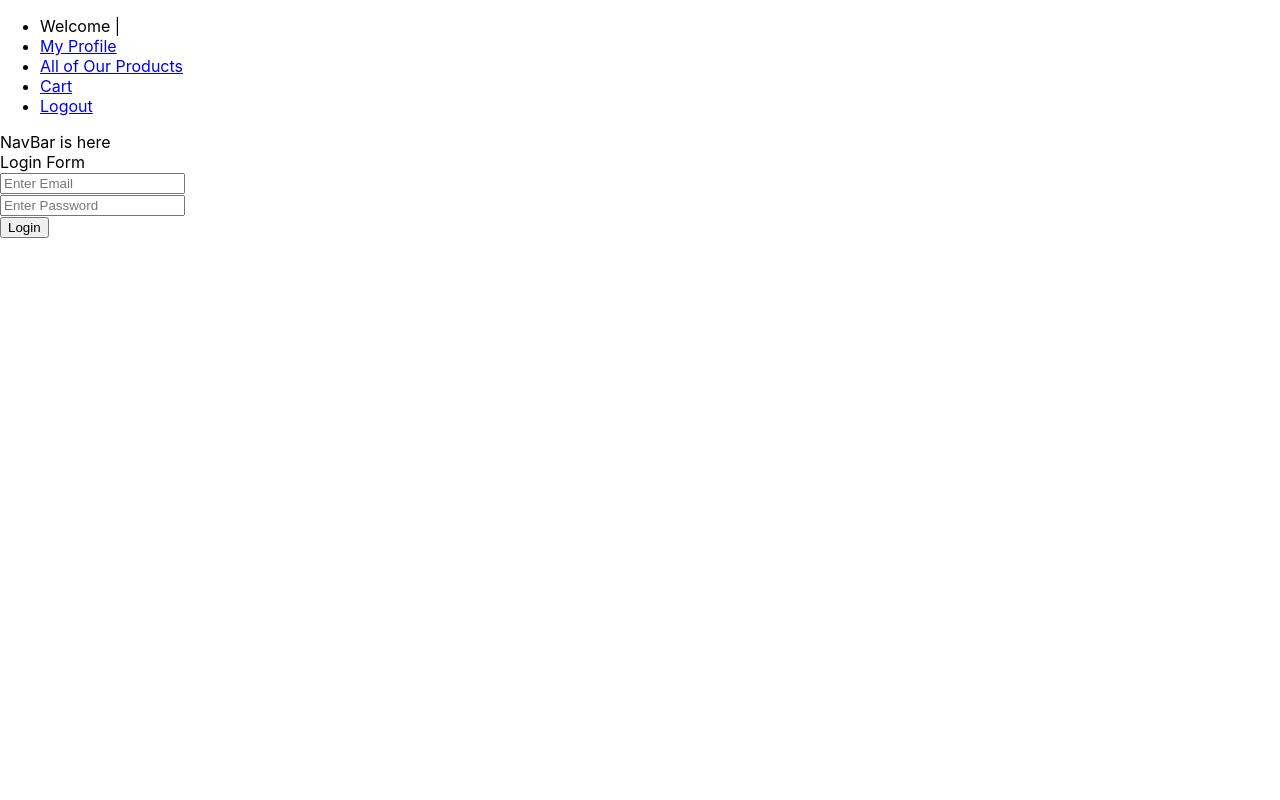
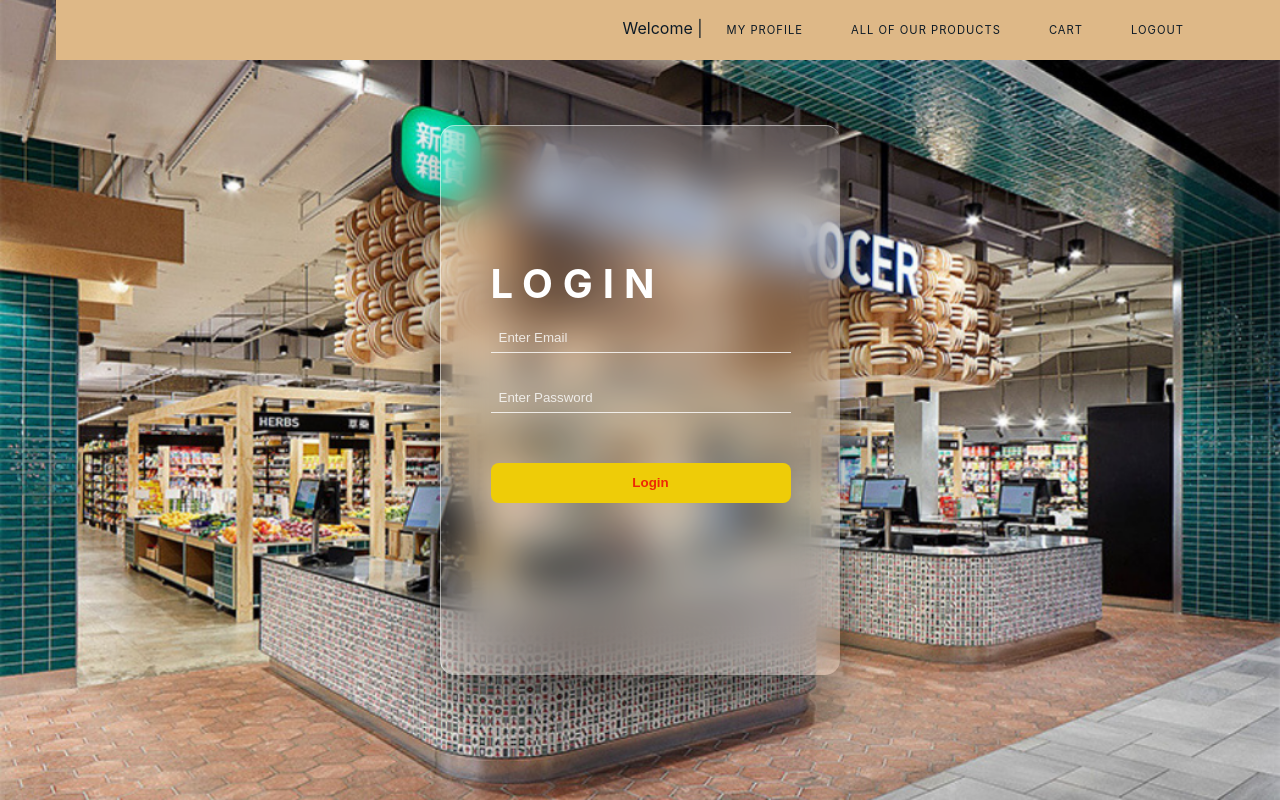
Before and after one commit to karmalexz/lucky-asian-grocery-front-end, a React (Create React App) app: page /#/login in a window 1280 px wide. Built offline with nearby package versions, Linux system fonts and the light colour scheme; no server answers.

Commit message:
css partially added

```diff
--- a/src/App.css
+++ b/src/App.css
@@ -48,3 +48,110 @@
 .cartImage{
   width: 20vw;
 }
+* {
+  border: 0;
+  box-sizing: border-box;
+  margin: 0;
+  padding: 0;
+}
+#navbar {
+  background: burlywood;
+  color: rgb(13, 26, 38);
+  position: fixed;
+  top: 0;
+  height: 60px;
+  line-height: 60px;
+  width:100vw;
+  z-index: 10;
+  margin-left: -24em;
+}
+
+.nav-wrapper {
+  margin: auto;
+  text-align: center;
+  width: 90%;
+  margin-right: 50%;
+}
+
+
+#navbar ul {
+  display: inline-block;
+  float:right;
+  list-style: none;
+  /* margin-right: 14px; */
+  margin-top: -2px;
+  text-align: left;
+  transition: transform 0.5s ease-out;
+  -webkit-transition: transform 0.5s ease-out;
+}
+/* @media (max-width: 640px) {
+  #navbar ul {
+    display: none;
+  }
+} */
+
+/* @media (orientation: landscape) {
+  #navbar ul {
+    display: inline-block;
+  }
+} */
+
+#navbar li {
+  display: inline-block;
+}
+
+#navbar li a {
+  color: rgb(13, 26, 38);
+  display: block;
+  font-size: 0.7em;
+  height: 50px;
+  letter-spacing: 1px;
+  margin: 0 20px;
+  padding: 0 4px;
+  position: relative;
+  text-decoration: none;
+  text-transform: uppercase;
+  transition: all 0.5s ease;
+  -webkit-transition: all 0.5s ease;
+}
+
+#navbar li a:hover {
+  /* border-bottom: 1px solid rgb(28, 121, 184); */
+  color: rgb(28, 121, 184);
+  transition: all 1s ease;
+  -webkit-transition: all 1s ease;
+}
+
+/* Animated Bottom Line */
+#navbar li a:before,
+#navbar li a:after {
+  content: "";
+  position: absolute;
+  width: 0%;
+  height: 1px;
+  bottom: -1px;
+  background: rgb(13, 26, 38);
+}
+
+#navbar li a:before {
+  left: 0;
+  transition: 0.5s;
+}
+
+#navbar li a:after {
+  background: rgb(13, 26, 38);
+  right: 0;
+  /* transition: width 0.8s cubic-bezier(0.22, 0.61, 0.36, 1); */
+}
+
+#navbar li a:hover:before {
+  background: rgb(13, 26, 38);
+  width: 100%;
+  transition: width 0.5s cubic-bezier((0.22, 0.61, 0.36, 1));
+}
+
+#navbar li a:hover:after {
+  background: transparent;
+  width: 100%;
+  /* transition: 0s; */
+}
--- a/src/components/Home.js
+++ b/src/components/Home.js
@@ -1,89 +1,101 @@
-import React, { Component } from 'react';
-import {HashRouter as Router, Route, Link} from 'react-router-dom'
-import NavBar from './Navbar';
-import Products from './Products';
-import Categories from './Categories'
-import Login from './Login'
-import axios from 'axios';
-import MyProfile from './MyProfile'
-import ProductShow from './ProductShow';
-import Cart from './Cart';
+import React, { Component } from "react";
+import { HashRouter as Router, Route, Link } from "react-router-dom";
+import NavBar from "./Navbar";
+import Products from "./Products";
+import Categories from "./Categories";
+import Login from "./Login";
+import axios from "axios";
+import MyProfile from "./MyProfile";
+import ProductShow from "./ProductShow";
+import Cart from "./Cart";
 
-const BASE_URL = 'http://localhost:3000'
+const BASE_URL = "http://localhost:3000";
 
 class Home extends Component {
-
   //App state
   state = {
-    currentUser: {}
-  }
+    currentUser: {},
+  };
 
   //function to run on component mounting
-  componentDidMount(){
+  componentDidMount() {
     this.setCurrentUser();
   }
 
   //function to set the state to the current logged in user
   setCurrentUser = () => {
     let token = "Bearer " + localStorage.getItem("jwt");
-    axios.get(`${BASE_URL}/users/current`, {
+    axios
+      .get(`${BASE_URL}/users/current`, {
         headers: {
-        'Authorization': token
-      }
+          Authorization: token,
+        },
       })
-    .then(res => {
-      this.setState({currentUser: res.data})
+      .then((res) => {
+        this.setState({ currentUser: res.data });
       })
-    .catch(err => console.warn(err))
-  }
+      .catch((err) => console.warn(err));
+  };
 
   //function to log the user out.
   handleLogout = () => {
-    this.setState({currentUser: undefined})
+    this.setState({ currentUser: undefined });
     localStorage.removeItem("jwt");
-    axios.defaults.headers.common['Authorization'] = undefined;
-  }
+    axios.defaults.headers.common["Authorization"] = undefined;
+  };
 
   render() {
     return (
       <div>
-
         <Router>
-          <nav>
+          <nav id="navbar">
+            <div className="nav-wrapper ">
               {/* Show one of two nav bars depending on if the user is logged in */}
-                {
-                  this.state.currentUser
-                  ?
-                  (
+              {this.state.currentUser ? (
+                <ul id="menu">
+                  <li>Welcome {this.state.currentUser.name} | </li>
+                  <li>
+                    <Link to="/my_profile">My Profile</Link>
+                  </li>
+                  <li>
+                    <Link to="/products">All of Our Products</Link>
+                  </li>
+                  <li>
+                    <Link to="/cart">Cart</Link>
+                  </li>
+                  <li>
+                    <Link onClick={this.handleLogout} to="/">
+                      Logout
+                    </Link>
+                  </li>
+                </ul>
+              ) : (
                 <ul>
-                      <li>Welcome {this.state.currentUser.name} | </li>
-                      <li><Link to='/my_profile'>My Profile</Link></li>
-                      <li><Link to='/products'>All of Our Products</Link></li>
-                      <li><Link to='/cart'>Cart</Link></li>
-                      <li><Link onClick={this.handleLogout} to='/'>Logout</Link></li>
+                  <li>
+                    <Link to="/login">Login</Link>
+                  </li>
                 </ul>
-                  )
-                  :
-                  (
-                    <ul>
-                      <li><Link to='/login'>Login</Link></li>
-                    </ul>
-                  )
-                }
+              )}
+            </div>
           </nav>
-          <Route path="/"  component={NavBar} />
-          <Route exact path="/products" component={Products}/>
-          <Route exact path="/categories" component={Categories}/>
-          <Route exact path='/my_profile' component={()=> <MyProfile userId={this.state.currentUser.id} />}/>
-          <Route exact path="/products/:id"  component={ProductShow} />
-          <Route exact path="/cart"  component={Cart} />
+          <Route path="/" component={NavBar} />
+          <Route exact path="/products" component={Products} />
+          <Route exact path="/categories" component={Categories} />
+          <Route
+            exact
+            path="/my_profile"
+            component={() => <MyProfile userId={this.state.currentUser.id} />}
+          />
+          <Route exact path="/products/:id" component={ProductShow} />
+          <Route exact path="/cart" component={Cart} />
           {/* <Route exact path="/cart/add/:product_id"  component={Cart} /> */}
 
-
-
           <Route
-            exact path='/login'
-            render={(props) => <Login setCurrentUser={this.setCurrentUser}{...props}/>}
+            exact
+            path="/login"
+            render={(props) => (
+              <Login setCurrentUser={this.setCurrentUser} {...props} />
+            )}
           />
         </Router>
       </div>
--- /dev/null
+++ b/src/components/Login.css
@@ -0,0 +1,61 @@
+body{
+    height:100vh;
+    display:flex;
+    justify-content: center;
+    align-items: center;
+    background-color: red;
+    background-image:url("/public/background2.png") ;
+    overflow: hidden;
+    background-repeat: no-repeat;
+    background-size: cover;
+  }
+  .form-box{
+    position: relative;
+    background-color: rgba(2550, 255, 255, 0.1);
+    width: 400px;
+    height: 550px;
+    border-radius: 15px;
+    border-top: 1px solid rgba(255, 255, 255, 0.5);
+    border-left: 1px solid rgba(255, 255, 255, 0.5);
+    display: flex;
+    justify-content: center;
+    align-items: center;
+    flex-direction: column;
+    backdrop-filter: blur(20px);
+    box-shadow: 0px 20px 50px rgba(0, 0, 0, 0.5);
+  }
+  .form-box .title{
+    color: #fff;
+    font-size: 40px;
+    font-weight: bold;
+    text-transform: uppercase;
+    letter-spacing: 10px;
+    text-indent: 10px;
+    margin: 90px auto 50px;
+  }
+  .form-box input{
+    width: 300px;
+    height: 30px;
+    background: transparent;
+    text-indent: 8px;
+    border: none;
+    outline: none;
+    border-bottom: 1px solid rgba(255, 255, 255, 0.8);
+    color: #ffff;
+    margin: 15px auto;
+  }
+  .form-box input::placeholder{
+    color: rgba(255, 255, 255, 0.8);
+  }
+  .form-box button {
+    width: 300px;
+    height: 40px;
+    margin: 35px auto 40px auto;
+    border: none;
+    background:#eecc08;
+    color: rgb(238, 39, 4);
+    border-radius: 8px;
+    text-indent: 20px;
+    font-weight: bold;
+    cursor: pointer;
+  }
--- a/src/components/Login.js
+++ b/src/components/Login.js
@@ -1,5 +1,6 @@
 import React, { Component } from 'react';
 import axios from 'axios';
+import styles from './Login.css'
 
 const BASE_URL = 'http://localhost:3000'
 
@@ -41,9 +42,11 @@ class Login extends React.Component {
 
   render(){
     return(
+      <div className='form-box'>
         <form onSubmit={this.handleSubmit}>
-        <label>Login Form</label>
+          <label className='title'>Login</label>
           <br/>
+
           <input
             onChange={this.handleInput}
             name="email"
@@ -60,6 +63,7 @@ class Login extends React.Component {
           <br/>
           <button>Login</button>
         </form>
+      </div>
 
     ); // return
   }// render
--- a/src/components/Navbar.js
+++ b/src/components/Navbar.js
@@ -4,7 +4,7 @@ class NavBar extends Component {
   render() {
     return (
       <div>
-        NavBar is here
+
       </div>
     );
   }
```
Also changed, not shown: public/background.png (added), public/background2.png (added). Lines whose indentation alone changed are shown as unchanged.
